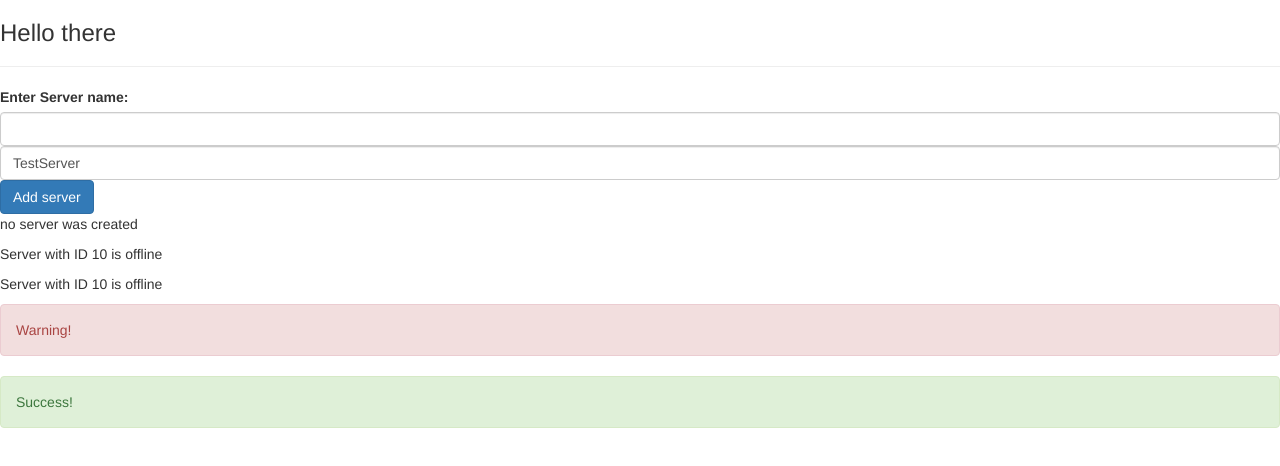
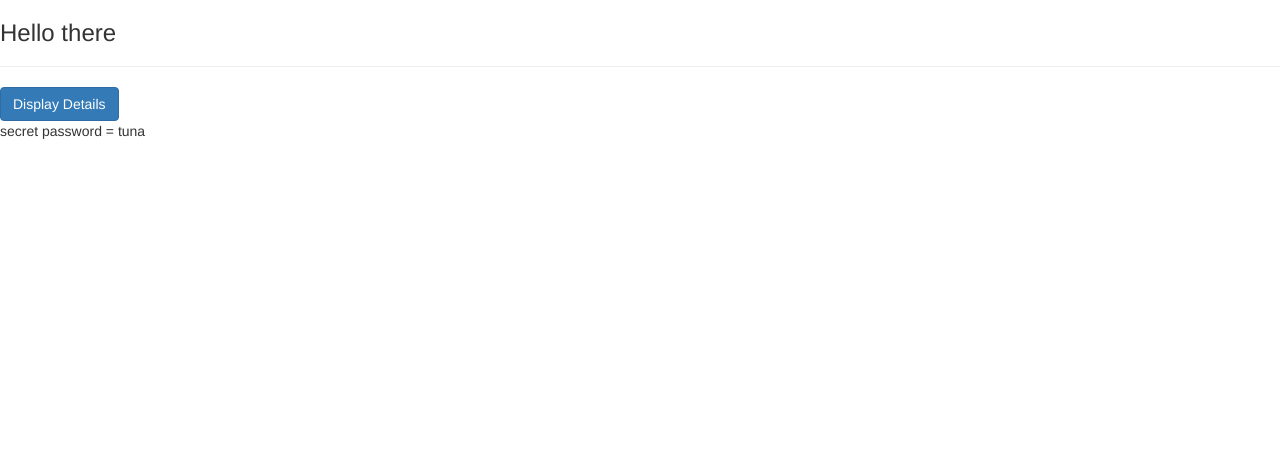
Before and after one commit to paulthz4/angular-app, an Angular app: page / in a window 1280 px wide. Shown: the top 466 px of the page. Built offline with nearby package versions, Linux system fonts and the light colour scheme.

Commit message:
component

```diff
--- a/src/app/app.component.html
+++ b/src/app/app.component.html
@@ -1,5 +1,3 @@
 <h3>Hello there</h3>
 <hr>
-<app-servers></app-servers>
-<app-warning-alert></app-warning-alert>
-<app-success-alert></app-success-alert>
+<app-password></app-password>
--- a/src/app/app.module.ts
+++ b/src/app/app.module.ts
@@ -7,6 +7,7 @@ import { ServerComponent } from './server/server.component';
 import { ServersComponent } from './servers/servers.component';
 import { SuccessAlertComponent } from './success-alert/success-alert.component';
 import { WarningAlertComponent } from './warning-alert/warning-alert.component';
+import { PasswordComponent } from './password/password.component';
 
 @NgModule({
   declarations: [
@@ -14,7 +15,8 @@ import { WarningAlertComponent } from './warning-alert/warning-alert.component';
     ServerComponent,
     ServersComponent,
     SuccessAlertComponent,
-    WarningAlertComponent
+    WarningAlertComponent,
+    PasswordComponent
   ],
   imports: [
     BrowserModule,
--- /dev/null
+++ b/src/app/password/password.component.html
@@ -0,0 +1,2 @@
+<button class="btn btn-primary">Display Details</button>
+<p>secret password = tuna</p>
--- /dev/null
+++ b/src/app/password/password.component.ts
@@ -0,0 +1,15 @@
+import { Component, OnInit } from '@angular/core';
+
+@Component({
+  selector: 'app-password',
+  templateUrl: './password.component.html',
+  styleUrls: ['./password.component.css']
+})
+export class PasswordComponent implements OnInit {
+
+  constructor() { }
+
+  ngOnInit(): void {
+  }
+
+}
```
Also changed, not shown: src/app/password/password.component.css (added).
